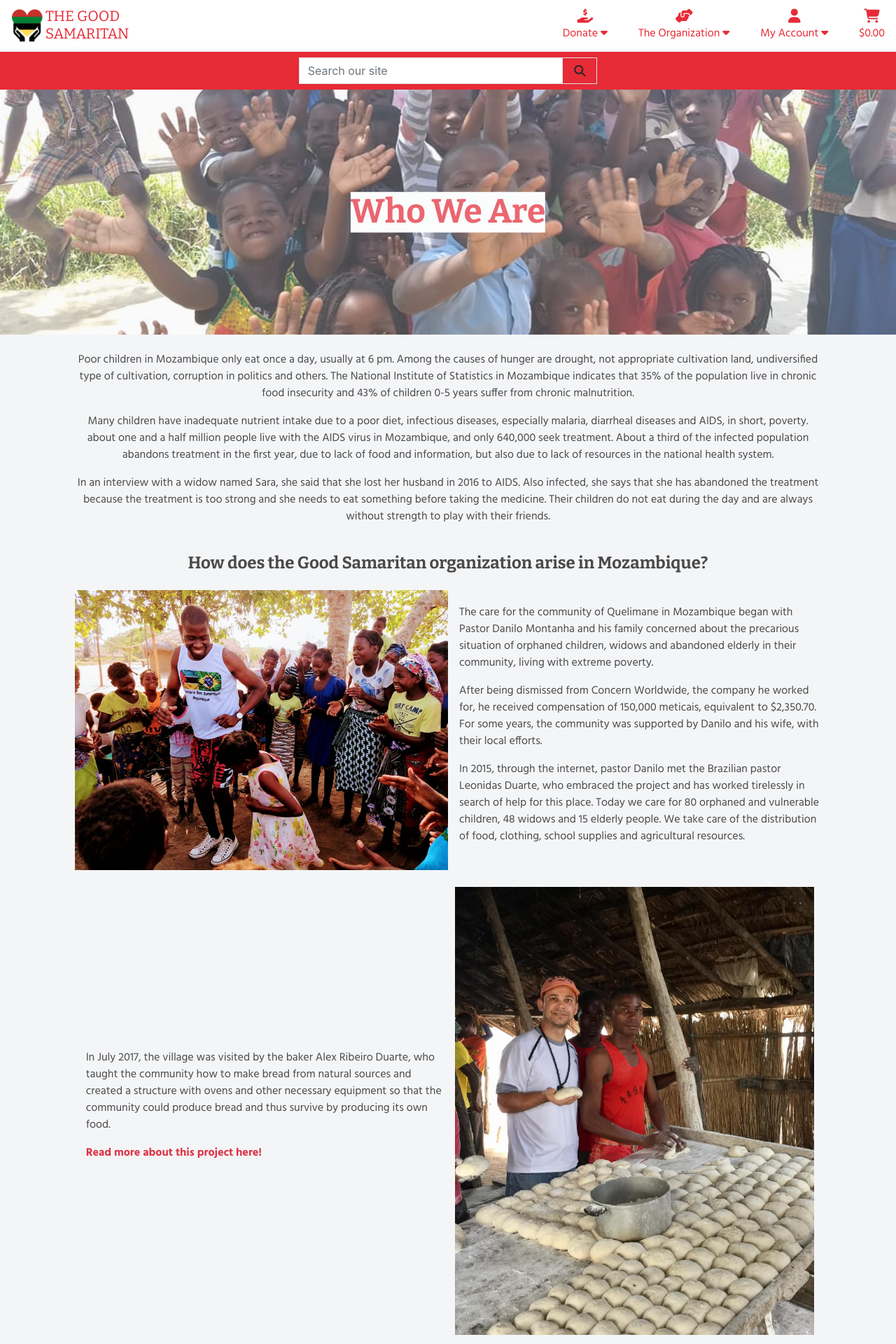
After one commit to SanclerZanella/good_samaritan_org, a Django app: page /about/ in a window 1280 px wide. The commit adds this page. Shown: the top 1920 px of the page at 70% size. Run offline with Django 3.2, Linux system fonts and the light colour scheme; some libraries are stand-ins or nearby versions.

Commit message:
Added About template and style

```diff
--- /dev/null
+++ b/home/static/home/css/about.css
@@ -0,0 +1,79 @@
+/* ----------------------- About page */
+/* Page's Cover Picture */
+.hero-image {
+    background: url("/media/home/sponsorship.jpg") no-repeat center center;
+    height: 350px;
+    background-size: cover;
+    position: relative;
+    opacity: 0.7;
+}
+
+.hero-text h1 {
+    font-size: 3em;
+    text-align: center;
+    position: absolute;
+    top: 50%;
+    left: 50%;
+    transform: translate(-50%, -50%);
+    background-color: #fff;
+    color: #e72b37;
+    font-weight: 700;
+}
+
+.about-presentation p {
+    margin-bottom: 1rem;
+}
+
+.about-presentation h2 {
+    font-size: 1.5em;
+}
+
+.org-rise p {
+    margin-left: 1rem;
+}
+
+.padoca img {
+    height: 80vh;
+}
+
+.padoca a {
+    text-decoration: none;
+}
+
+.list li {
+    display: list-item;
+    list-style-type: disc;
+    list-style-position: inside;
+    margin: 0.5rem 0;
+}
+
+/*-------------------------------- Media Queries */
+@media screen and (min-width: 1440px) {
+    .padoca img {
+        height: 50vh;
+    }
+}
+
+@media screen and (min-width: 1024px) and (max-width: 1199px) {
+    .padoca img {
+        height: 40vh;
+    }
+    .about-presentation img {
+        height: 35vh;
+    }
+}
+
+@media screen and (min-width: 768px) and (max-width: 1023px) {
+    .padoca img {
+        height: 40vh;
+    }
+}
+
+@media (min-width: 320px) and (max-width: 767px) {
+    .hero-text h1 {
+        font-size: 1.7em;
+    }
+    .padoca img {
+        height: 50vh;
+    }
+}
--- /dev/null
+++ b/home/templates/home/about.html
@@ -0,0 +1,172 @@
+{% extends 'base.html' %}
+{% load static %}
+
+<!-- Custom css -->
+{% block extra_css %}
+    <link rel="stylesheet" href="{% static 'home/css/about.css' %}">
+{% endblock %}
+
+
+{% block content %}
+<!-- Cover Picture and Title -->
+<section>
+
+    <div class="row no-gutters hero-image">
+        <div class="col-12 hero-text">
+            <h1>Who We Are</h1>
+        </div>
+    </div>
+
+</section>
+
+<section>
+    <div class="row no-gutters content-alignment about-presentation">
+        <div class="col-10 mt-5 text-center">
+            <p>
+                Poor children in Mozambique only eat once a day, usually at 6 pm.
+                Among the causes of hunger are drought, not appropriate cultivation land,
+                undiversified type of cultivation, corruption in politics and others.
+                The National Institute of Statistics in Mozambique indicates that 35%
+                of the population live in chronic food insecurity and 43% of children
+                0-5 years suffer from chronic malnutrition.
+            </p>
+            <p>
+                Many children have inadequate nutrient intake due to a poor diet, infectious
+                diseases, especially malaria, diarrheal diseases and AIDS, in short, poverty.
+                about one and a half million people live with the AIDS virus in Mozambique,
+                and only 640,000 seek treatment. About a third of the infected population
+                abandons treatment in the first year, due to lack of food and information,
+                but also due to lack of resources in the national health system.
+            </p>
+            <p>
+                In an interview with a widow named Sara, she said that she lost her husband
+                in 2016 to AIDS. Also infected, she says that she has abandoned the treatment
+                because the treatment is too strong and she needs to eat something before taking
+                the medicine. Their children do not eat during the day and are always without
+                strength to play with their friends.
+            </p>
+        </div>
+        <div class="col-10 my-5 text-center">
+            <h2 class="font-weight-bold">How does the Good Samaritan organization arise in Mozambique?</h2>
+        </div>
+
+        <div class="col-10">
+            <div class="row no-gutters">
+                <div class="col-12 col-lg-6">
+                    <img src="{{ MEDIA_URL }}home/cover-land.jpg" alt="">
+                </div>
+                <div class="col-12 col-lg-6 text-left org-rise my-auto">
+                    <p>
+                        The care for the community of Quelimane in Mozambique began with Pastor Danilo Montanha and his
+                        family concerned about the precarious situation of orphaned children, widows and abandoned
+                        elderly in their community, living with extreme poverty.
+                    </p>
+                    <p>
+                        After being dismissed from Concern Worldwide, the company he worked for, he received compensation
+                        of 150,000 meticais, equivalent to $2,350.70. For some years, the community was supported by Danilo
+                        and his wife, with their local efforts.
+                    </p>
+                    <p>
+                        In 2015, through the internet, pastor Danilo met the Brazilian pastor Leonidas Duarte,
+                        who embraced the project and has worked tirelessly in search of help for this place. Today
+                        we care for 80 orphaned and vulnerable children, 48 widows and 15 elderly people. We take
+                        care of the distribution of food, clothing, school supplies and agricultural resources.
+                    </p>
+                </div>
+            </div>
+        </div>
+
+        <div class="col-10 my-5">
+            <div class="row no-gutters padoca">
+                <div class="col-12 col-lg-6 org-rise my-auto">
+                    <p>
+                        In July 2017, the village was visited by the baker Alex Ribeiro Duarte, who taught the
+                        community how to make bread from natural sources and created a structure with ovens and other
+                        necessary equipment so that the community could produce bread and thus survive by producing
+                        its own food.
+                    </p>
+                    <p>
+                        <a class="text-danger font-weight-bold" href="https://4db79901-ccd2-49b3-8eb6-4150756d7cf7.filesusr.com/ugd/402649_01f1e632e8fd4045883bd4f5df8b6f82.pdf" target="_blank">Read more about this project here!</a>
+                    </p>
+                </div>
+                <div class="col-12 col-lg-6 text-center">
+                    <img src="{{ MEDIA_URL }}home/padoca.jpg" alt="">
+                </div>
+            </div>
+        </div>
+
+        <div class="col-10 my-5">
+            <div class="row no-gutters">
+                <div class="col-12 col-lg-6">
+                    <img src="{{ MEDIA_URL }}home/changes.jpg" alt="">
+                </div>
+                <div class="col-12 col-lg-6 text-left org-rise my-auto">
+                    <div class="row no-gutters">
+                        <div class="col-12 text-center my-2">
+                            <h3 class="font-weight-bold">Main Changes In The Village</h3>
+                        </div>
+                        <div class="col-12 text-center list">
+                            <ul>
+                                <li>Access to clothing in good condition;</li>
+                                <li>Access to more than one meal a day;</li>
+                                <li>Training for making bread;</li>
+                                <li>Training to sew clothes;</li>
+                                <li>Access to school supplies;</li>
+                                <li>Hope for a better future.</li>
+                            </ul>
+                        </div>
+                    </div>
+                </div>
+            </div>
+        </div>
+
+        <div class="col-10 mb-5">
+            <hr>
+            <div class="row no-gutters">
+
+                <div class="col-12 col-lg-6">
+                    <div class="row no-gutters">
+                        <div class="col-12 text-center my-2">
+                            <h3 class="font-weight-bold">Challenges</h3>
+                        </div>
+                        <div class="col-12 text-center list">
+                            <ul>
+                                <li>Lack of enough food for the daily routine;</li>
+                                <li>Lack of an appropriate building that works as
+                                    an orphanage center to house our children;</li>
+                                <li>Lack of means of transport that would facilitate
+                                    the transport of children, widows and the elderly,
+                                    on the way to medical appointments and school;</li>
+                                <li>Lack of a local chicken breeding project to produce
+                                    eggs and meat to feed children;</li>
+                            </ul>
+                        </div>
+                    </div>
+                </div>
+
+                <div class="col-12 col-lg-6 text-left org-rise my-auto">
+                    <div class="row no-gutters">
+                        <div class="col-12 text-center my-2">
+                            <h3 class="font-weight-bold">Perspectives</h3>
+                        </div>
+                        <div class="col-12 text-center list">
+                            <ul>
+                                <li>To be able to provide assistance to orphans and vulnerable children, establishing
+                                    a shelter that works as an orphanage center and also in the construction of a
+                                    teaching site for pre-school learning, as the government of Mozambique does not
+                                    provide pre-school education;</li>
+                                <li>Develop agricultural programs for the development of the village, through self-sufficiency,
+                                    obtained from the population in the production of seeds, vegetables, as well as the raising
+                                    of chicken;</li>
+                            </ul>
+                        </div>
+                    </div>
+                </div>
+
+            </div>
+        </div>
+
+    </div>
+</section>
+
+{% endblock %}
--- a/home/urls.py
+++ b/home/urls.py
@@ -4,5 +4,6 @@ from . import views
 
 # Base url for this app and urls for other functions in this app
 urlpatterns = [
-    path('', views.index, name='home')
+    path('', views.index, name='home'),
+    path('about/', views.about, name='about'),
 ]
--- a/home/views.py
+++ b/home/views.py
@@ -8,3 +8,12 @@ def index(request):
     template = 'home/index.html'
 
     return render(request, template)
+
+
+def about(request):
+    """
+    A view to render the about page
+    """
+    template = 'home/about.html'
+
+    return render(request, template)
--- a/templates/base.html
+++ b/templates/base.html
@@ -67,7 +67,7 @@
                                 </div>
                             </a>
                             <div class="dropdown-menu border-0" aria-labelledby="user-options">
-                                <a href="" class="dropdown-item">Who We Are</a>
+                                <a href="{% url 'about' %}" class="dropdown-item">Who We Are</a>
                                 <a href="" class="dropdown-item">How it Works</a>
                                 <a href="" class="dropdown-item">FAQs</a>
                             </div>
@@ -173,7 +173,7 @@
                             </div>
                         </a>
                         <div class="dropdown-menu border-0" aria-labelledby="user-options">
-                            <a href="" class="dropdown-item">Who We Are</a>
+                            <a href="{% url 'about' %}" class="dropdown-item">Who We Are</a>
                             <a href="" class="dropdown-item">How it Works</a>
                             <a href="" class="dropdown-item">FAQs</a>
                         </div>
@@ -291,7 +291,7 @@
                         </a>
                     </li>
                     <li>
-                        <a href="">
+                        <a href="{% url 'about' %}">
                             <p>Who We Are</p>
                         </a>
                     </li>
--- a/templates/includes/medium-navbar.html
+++ b/templates/includes/medium-navbar.html
@@ -34,7 +34,7 @@
                         </div>
                     </a>
                     <div class="dropdown-menu border-0" aria-labelledby="user-options">
-                        <a href="" class="dropdown-item">Who We Are</a>
+                        <a href="{% url 'about' %}" class="dropdown-item">Who We Are</a>
                         <a href="" class="dropdown-item">How it Works</a>
                         <a href="" class="dropdown-item">FAQs</a>
                     </div>
```
Also changed, not shown: media/home/changes.jpg (added), media/home/padoca.jpg (added).
